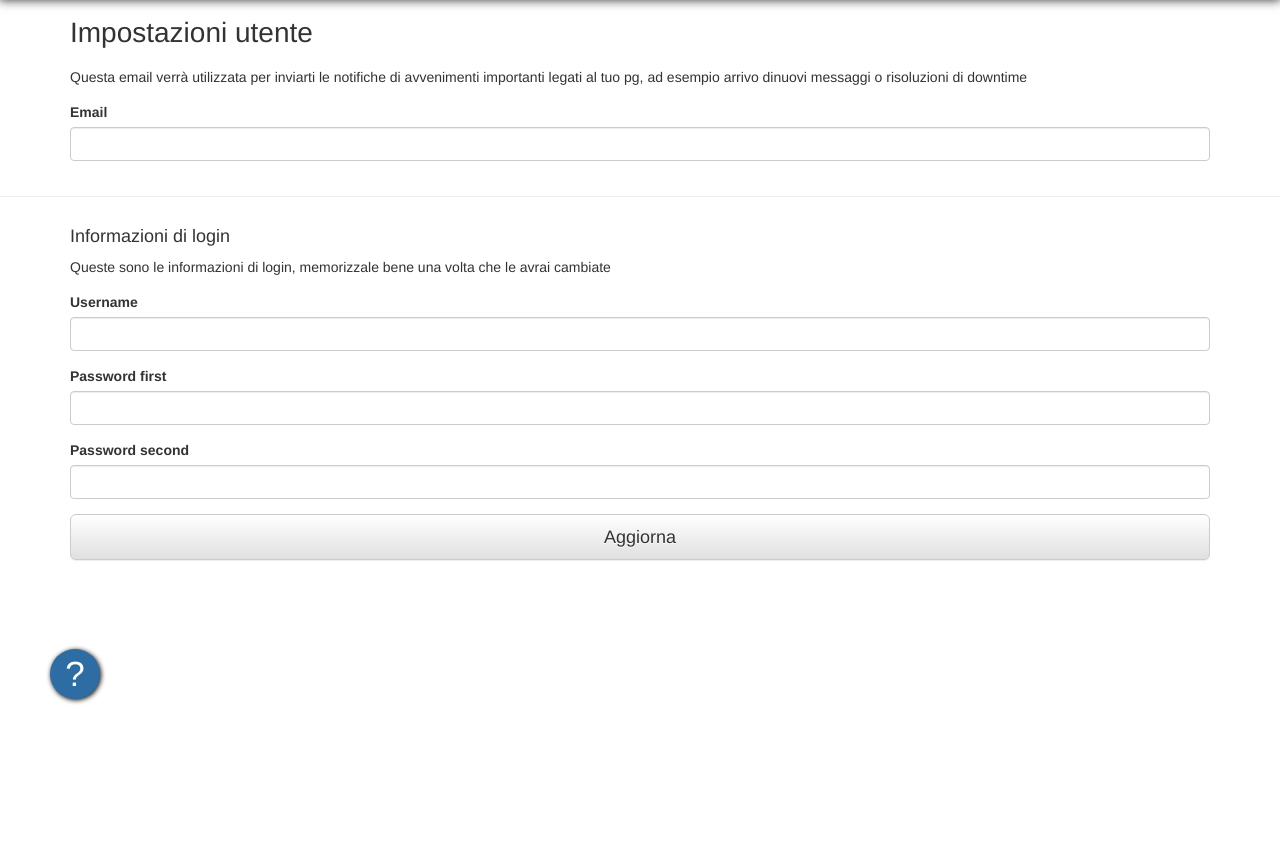
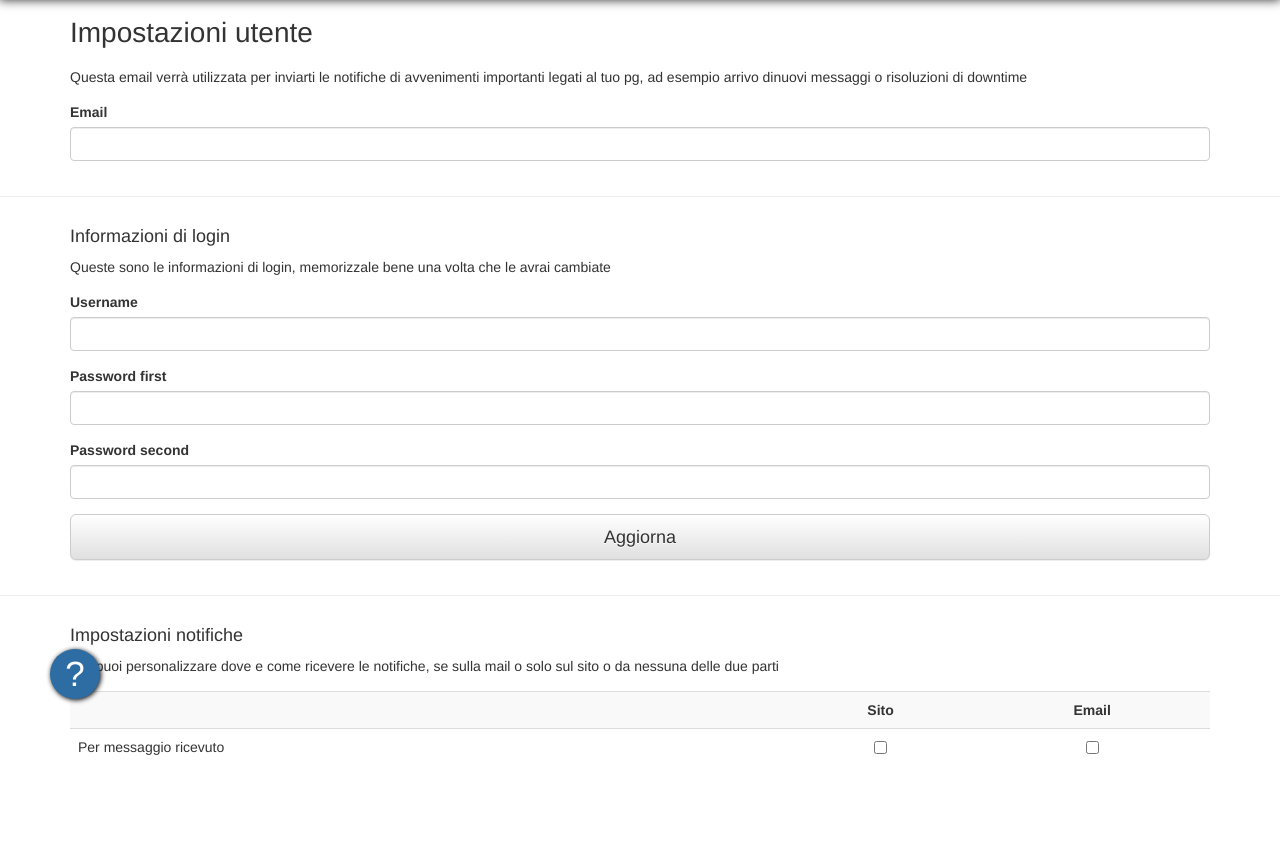
Before and after one commit to marcelloroehrssen/is, a Symfony app: template templates/user/index.html.twig in a window 1280 px wide. Shown: the part 51-898 px from the top of the page. Before the commit the page ends 755 px from the top, so only its background shows below. Run offline with Twig, Linux system fonts and the light colour scheme; the template is opened without the code that fills it, so the values that code supplies are empty; form fields are guessed from the names that the template uses; some libraries are stand-ins or nearby versions.

```diff
--- /dev/null
+++ b/public/css/users.css
@@ -0,0 +1 @@
+ciao
--- a/templates/user/index.html.twig
+++ b/templates/user/index.html.twig
@@ -62,6 +62,37 @@
             </div>
         </div>
     </div>
+    <hr />
+    <div class="container">
+    	<h4>Impostazioni notifiche</h4>
+    	<div class="row">
+        	<div class="col-xs-12">
+                <p class="form-group">
+                    Qui puoi personalizzare dove e come ricevere le notifiche, se sulla mail o solo sul sito o da nessuna delle due parti
+                </p>
+            </div>
+        </div>
+        <div class="row">
+        	<div class="col-xs-12">
+        		<table class="table table-striped table-hover">
+        			<tr>
+        				<th></th>
+        				<th class="text-center">Sito</th>
+        				<th class="text-center">Email</th>
+        			</tr>
+        			<tr>
+						<td>Per messaggio ricevuto</td>
+						<td class="text-center">
+							<input type="checkbox" />
+						</td>
+						<td class="text-center">
+							<input type="checkbox" />
+						</td>
+        			</tr>
+        		</table>
+        	</div>
+        </div>
+    </div>
     {{ form_end(user) }}
 
 {% endblock %}
```
Also changed, not shown: templates/notifications/notifications.html.twig (+15 -6 lines), 5 other files.
